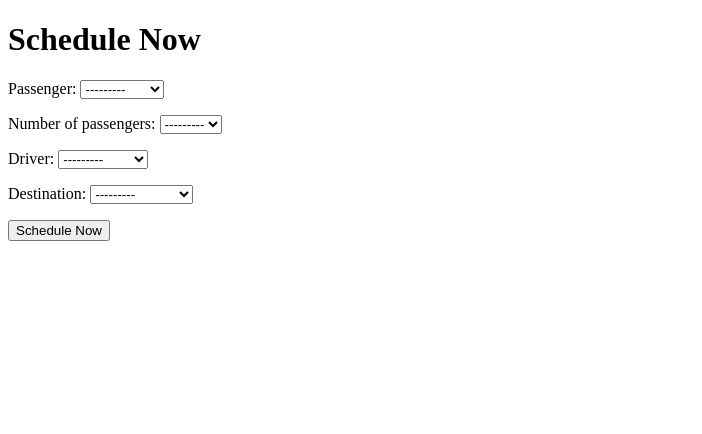
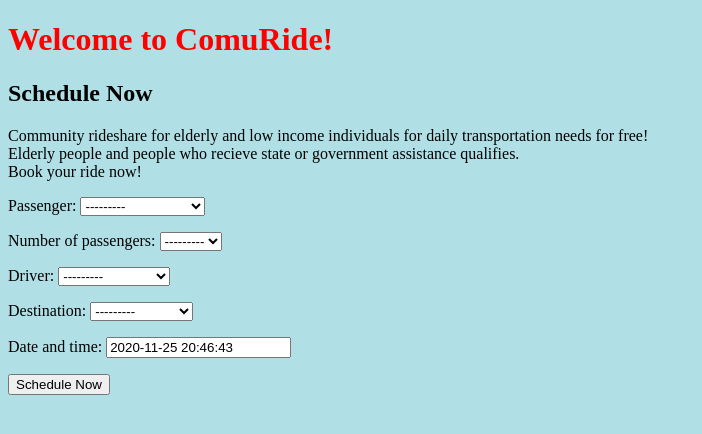
Before and after one commit to Siquoyia/Rideshare, a Django app: page /rideshares/add/ in a window 1280 px wide. Shown: the top 434 px of the page, without its empty margins (0-702 px from the left). Run offline with Django 3.2, Linux system fonts and the light colour scheme; data comes from the database, SQL or seed files in the repository.

Commit message:
Update on frontend

```diff
--- a/config/urls.py
+++ b/config/urls.py
@@ -23,7 +23,7 @@
     path("", rideshare_views.home, name='home'),
     path('rideshares/add/',rideshare_views.add_rideshare,name='add_rideshare'),
     #path('rideshares/<int:pk>/edit/',
-         #rideshares_views.edit_rideshare,
+         #rideshare_views.edit_rideshare,
          #name='edit_rideshare'),
     #path('rideshares/<int:pk>/delete/',
          #rideshares_views.delete_contact,
--- a/rideshare/forms.py
+++ b/rideshare/forms.py
@@ -1,5 +1,5 @@
 from django import forms
-from .models import RideShare, Passenger, Driver
+from .models import RideShare, Passenger, Driver, Destination
 
 
 class RideShareForm(forms.ModelForm):
@@ -10,11 +10,12 @@
             'number_of_passengers',
             'driver',
             'destination',
+            'date_and_time',
         ]
 
-#class NoteForm(forms.ModelForm):
-     #class Meta:
-         #model = Note
-         #fields = [
-             #'text',
-         #]
+#class PassengerForm(forms.ModelForm):
+    #class Meta:
+        #model = Passenger
+        #fields = [
+            #'date_and_time',
+        #]
--- a/rideshare/models.py
+++ b/rideshare/models.py
@@ -16,7 +16,7 @@
 
     passenger = models.ForeignKey("Passenger",on_delete=models.CASCADE,related_name="rideshares")
     driver = models.ForeignKey("Driver",on_delete=models.CASCADE, related_name="rideshares")
-    schedule = models.DateTimeField(default=datetime.now)
+    date_and_time = models.DateTimeField(default=datetime.now)
     is_complete = models.BooleanField(default=False)
     number_of_passengers = models.CharField(max_length=1,choices=PASSENGER_CHOICES)
     destination = models.ForeignKey("Destination",on_delete=models.CASCADE,related_name="rideshares")
@@ -31,6 +31,7 @@
 class Passenger(models.Model):
     name = models.CharField(max_length=255,null=True, blank=True)
     address = models.TextField(max_length=255,null=True, blank=True)
+    #date_and_time =models.TextField(max_length=255,null=True, blank=True)
 
     def __str__(self):
         return self.name
--- a/rideshare/views.py
+++ b/rideshare/views.py
@@ -28,3 +28,28 @@
             return redirect(to='home')
 
     return render(request, "rideshare/home.html", {"form": form})
+
+def edit_rideshare(request):
+    rideshare = RideShare.objects.all()
+    if request.method == 'GET':
+        form = RideShareForm(instance=rideshare)
+    else:
+        form = RideShareForm(data=request.POST, instance=rideshare)
+        if form.is_valid():
+            form.save()
+            return redirect(to='home')
+
+    return render(request, "rideshares/edit_rideshare.html", {
+        "form": form,
+        "rideshare": rideshare
+    })
+
+
+def delete_rideshare(request, pk):
+    rideshare = get_object_or_404(RideShare, pk=pk)
+    if request.method == 'POST':
+        rideshare.delete()
+        return redirect(to='list_rideshares')
+
+    return render(request, "rideshares/delete_rideshare.html",
+                  {"rideshare": rideshare})
--- a/templates/rideshare/home.html
+++ b/templates/rideshare/home.html
@@ -1,7 +1,13 @@
 {% extends "base.html" %}
 
 {% block content %}
-<h1>Schedule Now</h1>
+<h1>Welcome to ComuRide!</h1>
+<h2>Schedule Now</h2>
+<p>Community rideshare for elderly and low income individuals for daily transportation needs for free!<br>
+    Elderly people and people who recieve state or government assistance qualifies.<br>
+    Book your ride now!<br>
+
+</p>
 
 <div>
   <form action='/' method="POST">
@@ -9,7 +15,18 @@
     {{ form.as_p }}
     <div>
       <button type="submit">Schedule Now</button>
+
     </div>
   </form>
 </div>
+<style>
+
+ h1 {color: red;}
+ body {background-color: powderblue;}
+ body
+
+
+</style>
+
+
 {% endblock %}
```
Also changed, not shown: db.sqlite3, rideshare/migrations/0003_auto_20201114_1905.py (added).
